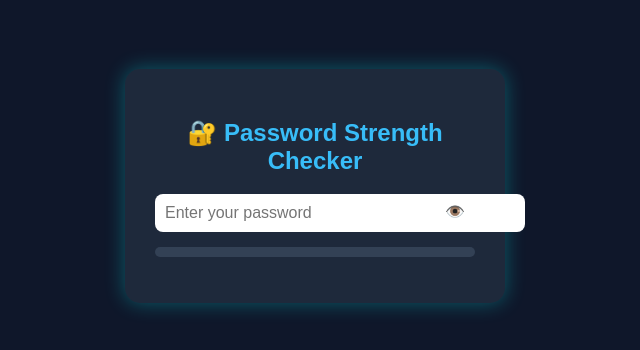
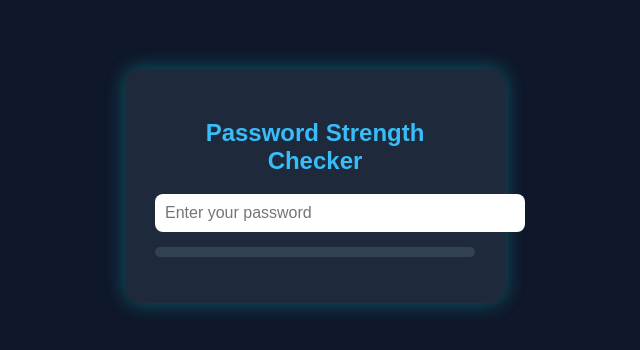
Before and after one commit to habiba-tech/Password-Strength-Checker, a plain HTML site: page index.html in a window 1280 px wide. Shown: the part 214-564 px from the top of the page, without its empty margins (325-965 px from the left). Drawn offline with Linux system fonts and the light colour scheme.

Commit message:
Update index.html

```diff
--- a/index.html
+++ b/index.html
@@ -8,10 +8,10 @@
 </head>
 <body>
     <div class="container">
-        <h2>🔐 Password Strength Checker</h2>
+        <h2> Password Strength Checker</h2>
         <div class="input-box">
             <input type="password" id="password" placeholder="Enter your password" oninput="checkStrength()">
-            <span class="toggle" onclick="togglePassword()">👁️</span>
+            <span class="toggle" onclick="togglePassword()"></span>
         </div>
         <div id="strength-bar"></div>
         <p id="strength-text"></p>
```
